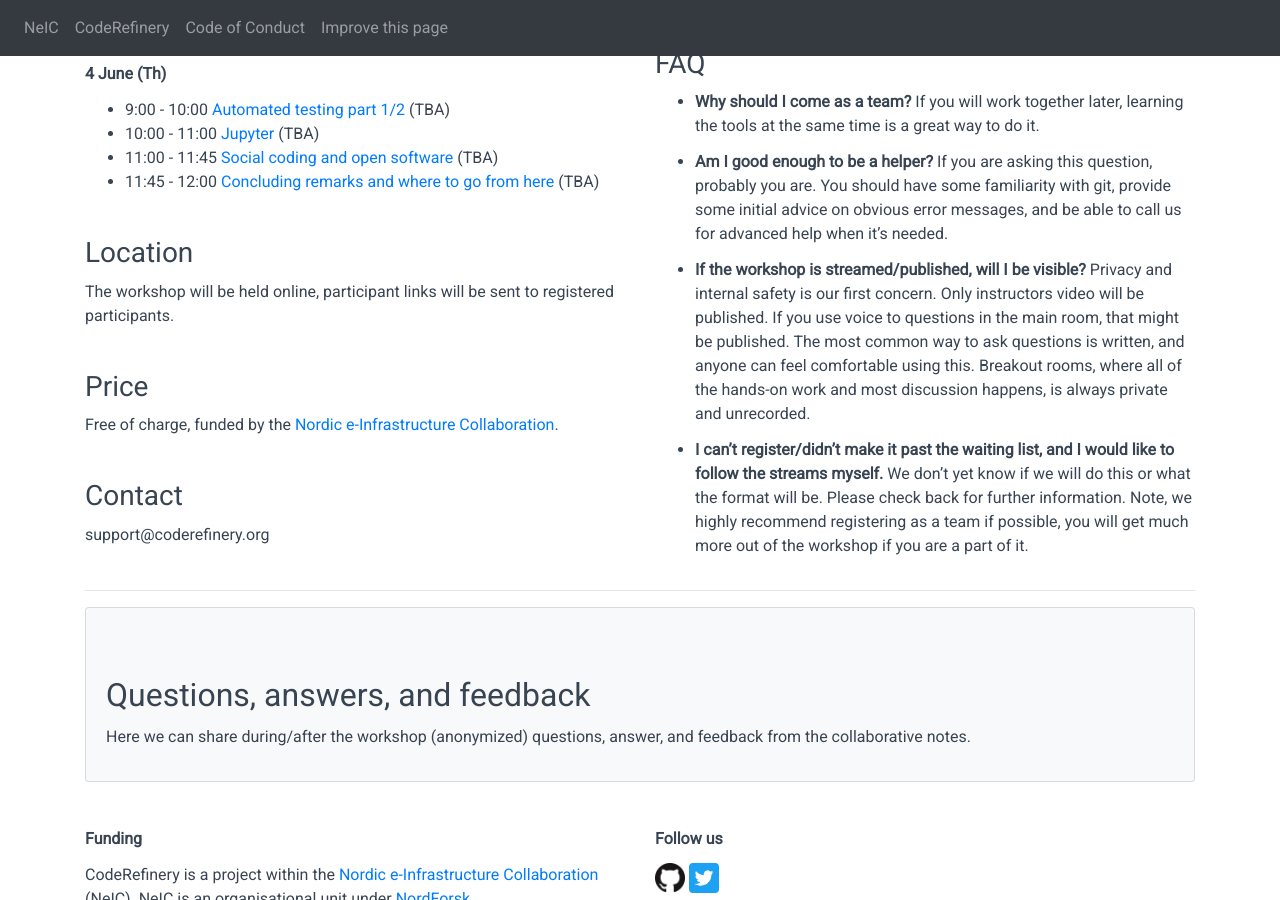
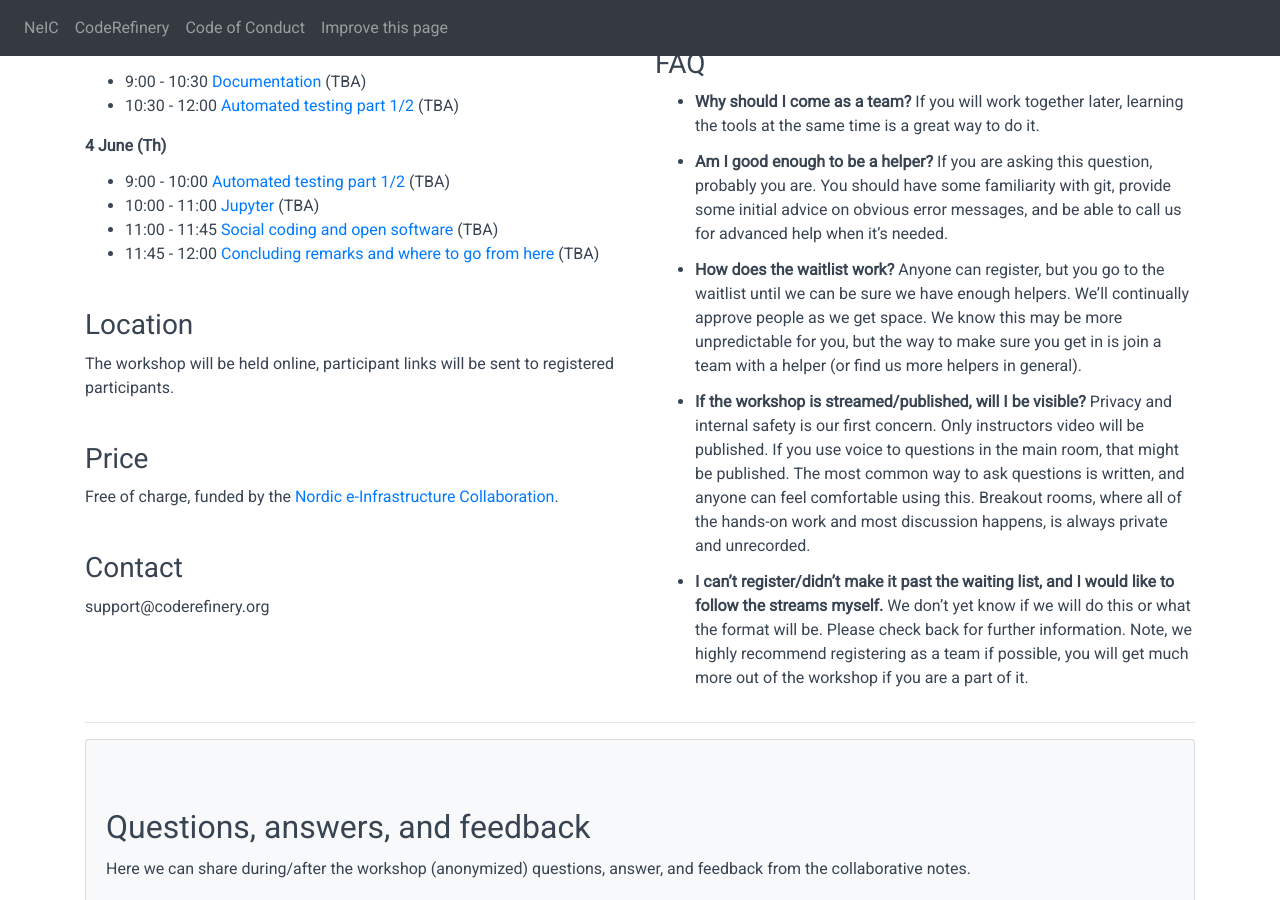
Before and after one commit to eglerean/2020-05-25-online, a Jekyll site: the page built from index.md, in a window 1280 px wide and 900 px high, scrolled down 2146 px. Built offline with Jekyll 4.4.1, drawn with Linux system fonts in a browser that asks for light colours; comment, search, counter and statistics services are not loaded; some of the changed text lies outside the part shown.

Commit message:
Add mention of waitlist, and a call for helpers (#11)
- Waitlist wasn't mentioned prominently.
- Make a call for helpers.

```diff
--- a/left_column.md
+++ b/left_column.md
@@ -9,7 +9,9 @@ helper, and individual or as a team.
 
 Because of our Nordic funding, priority is for Nordic participants.
 This is the first Mega-CodeRefinery, so we reserve the right to make
-changes.
+changes.  **We are getting many registrations, please help us find
+helpers.**  Everyone gets added to a waitlist initially, and we
+approve people as we get space.  Check back for updates.
 
 
 
--- a/right_column.md
+++ b/right_column.md
@@ -97,6 +97,13 @@ Python.
   git, provide some initial advice on obvious error messages, and
   be able to call us for advanced help when it's needed.
 
+- **How does the waitlist work?**  Anyone can register, but you go to
+  the waitlist until we can be sure we have enough helpers.  We'll
+  continually approve people as we get space.  We know
+  this may be more unpredictable for you, but the way to make sure you
+  get in is join a team with a helper (or find us more helpers in
+  general).
+
 * **If the workshop is streamed/published, will I be visible?**
   Privacy and internal safety is our first concern.  Only instructors
   video will be published.  If you use voice to questions in the main room,
```
